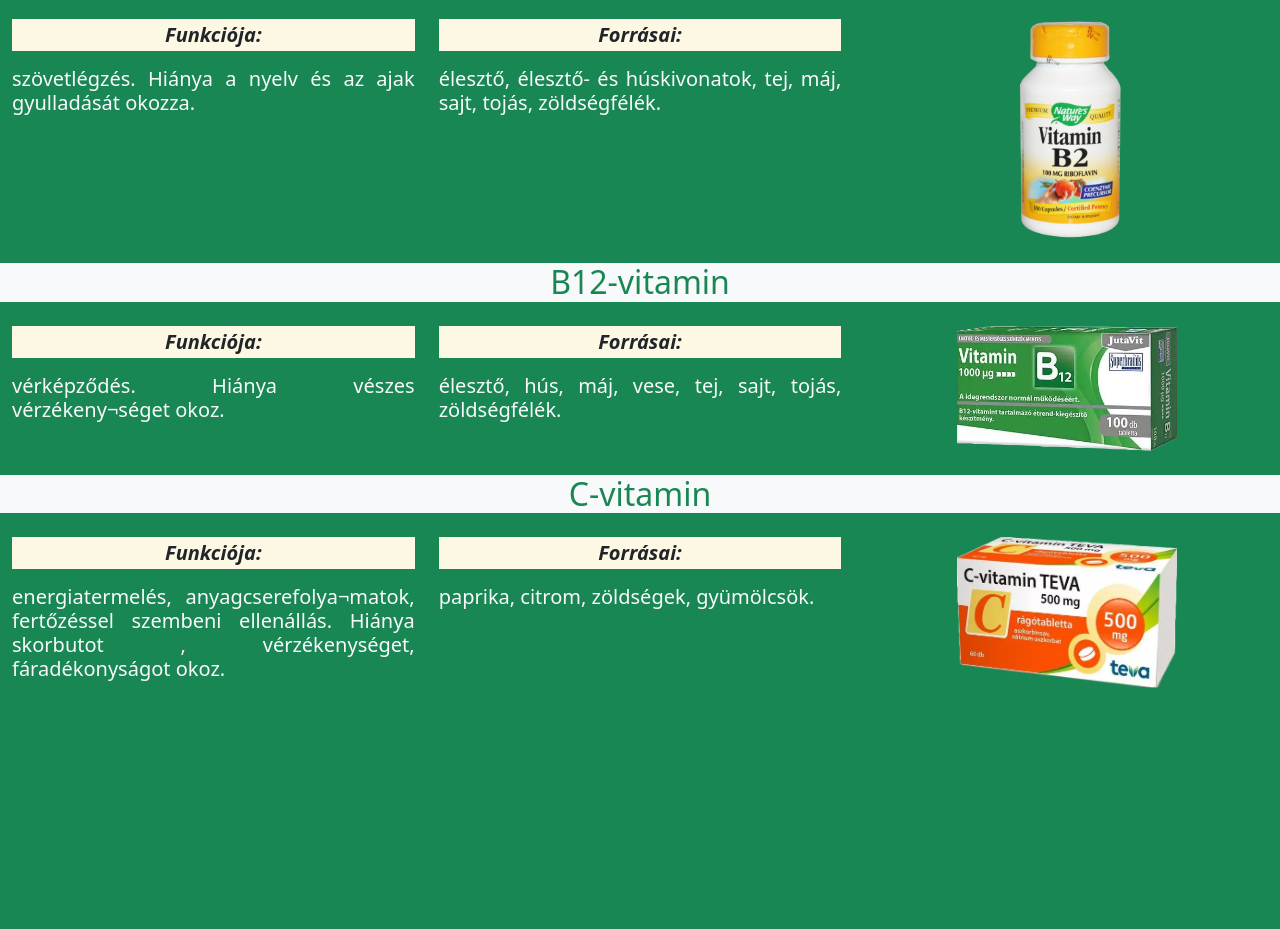
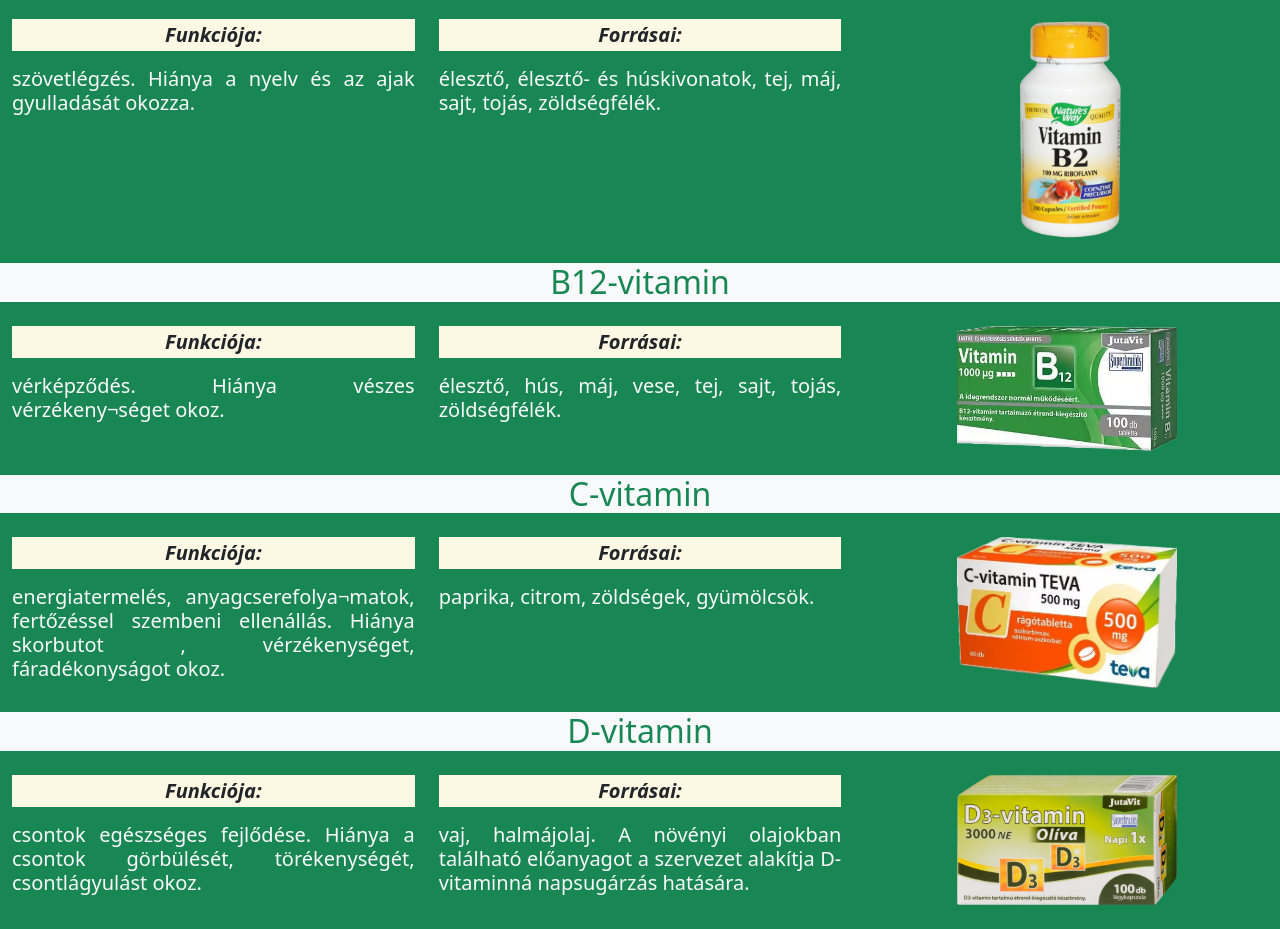
Before and after one commit to busa-robi/vitaminok, a plain HTML site: page index.html in a window 1280 px wide. Shown: the part 542-1471 px from the top of the page. Before the commit the page ends 1254 px from the top, so only its background shows below. Drawn offline with nearby package versions, Linux system fonts and the light colour scheme.

Commit message:
D-vitamin

```diff
--- a/index.html
+++ b/index.html
@@ -121,7 +121,24 @@
           </div>
 
 
+          <div class="row">
+            <div class="col-md-12 text-center h2 bg-light"><a href="https://d-vitamin.hu/" target="_blank" title="D-vitamin" class="text-success text-decoration-none">D-vitamin</a></div>
+         </div>
+         <div class="row">
+                 <div class="col-md-4 text-light h5" style="text-align: justify;">
+                     <p class="text-dark text-center mt-3 mark fst-italic fw-bold">Funkciója:</p>csontok egészséges fejlődése. Hiánya a csontok görbülését, törékenységét, csontlágyulást okoz.
+                 </div>
 
+                 <div class="col-md-4 text-light h5" style="text-align: justify;">
+                     <p class="text-dark text-center mt-3 mark fst-italic fw-bold">Forrásai:</p>vaj, halmájolaj. A növényi olajokban található előanyagot a szervezet alakítja D-vitaminná  napsugárzás hatására.
+                 </div>
+
+                 <div class="col-md-4 text-center mt-3 mb-4">
+                     <a href="https://d-vitamin.hu/" target="_blank">
+                           <img src="d-vitamin.png" alt="D-vitamin" title="D-vitamin" width="220">
+                     </a>
+                 </div>
+          </div>
 
 
    </div>
```
Also changed, not shown: d-vitamin.png (added).
